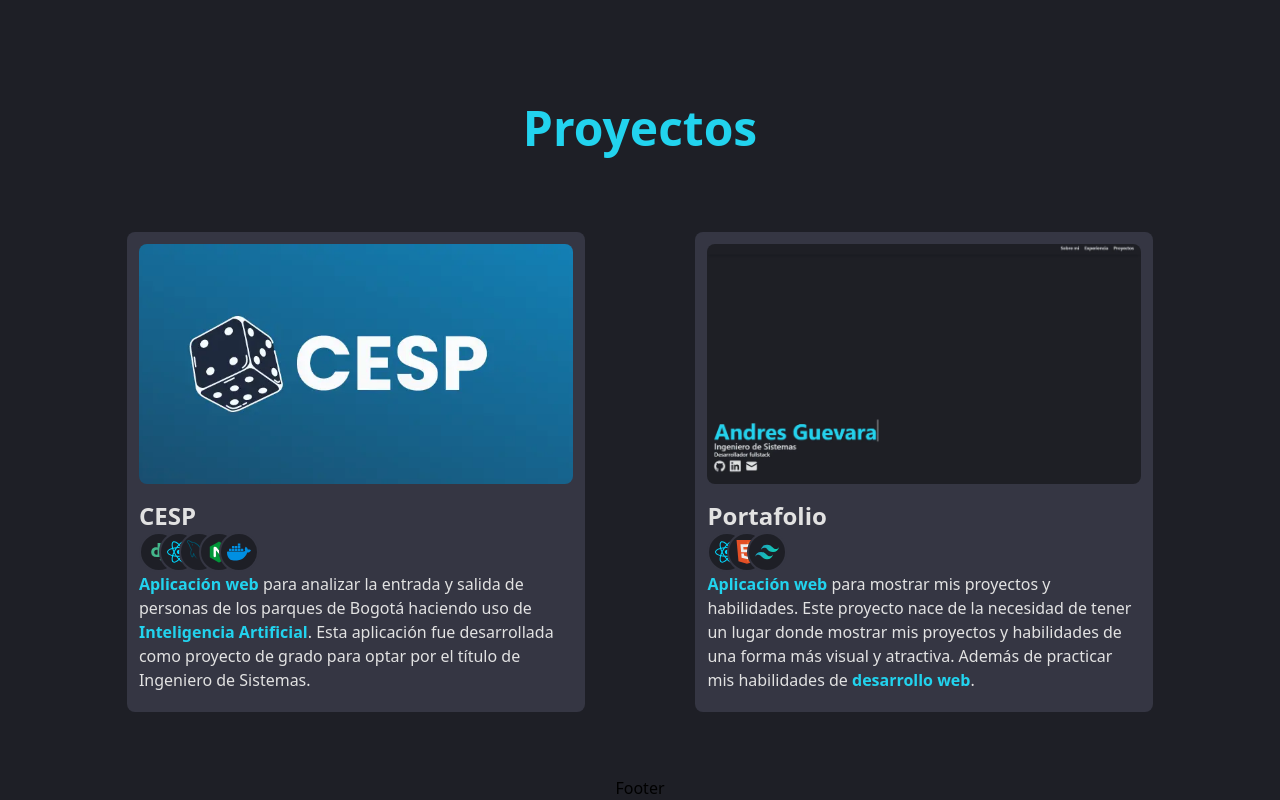
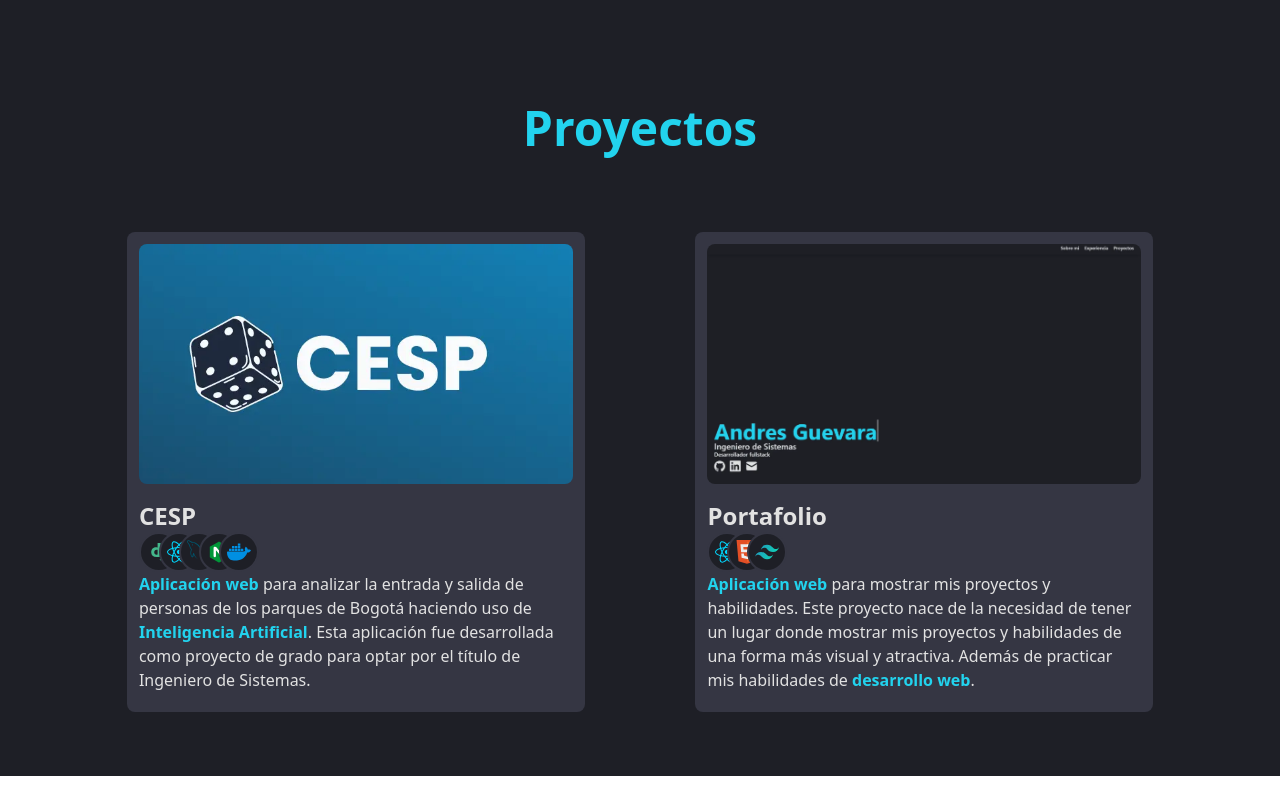
Before and after one commit to Andresssg/Portfolio, a React (Vite) app: page / in a window 1280 px wide. Shown: the part 3116-3916 px from the top of the page. After the commit the page ends 3892 px from the top, so only its background shows below. Built offline with nearby package versions, Linux system fonts and the light colour scheme.

Commit message:
Hide Footer

```diff
--- a/src/App.jsx
+++ b/src/App.jsx
@@ -2,7 +2,7 @@ import NavBar from './components/NavBar'
 import Hero from './sections/Hero'
 import Background from './sections/Background'
 import Projects from './sections/Projects'
-import Footer from './sections/Footer'
+/* import Footer from './sections/Footer' */
 import About from './sections/About'
 
 function App () {
@@ -13,7 +13,7 @@ function App () {
       <About />
       <Background />
       <Projects />
-      <Footer />
+      {/* <Footer /> */}
     </div>
   )
 }
```
